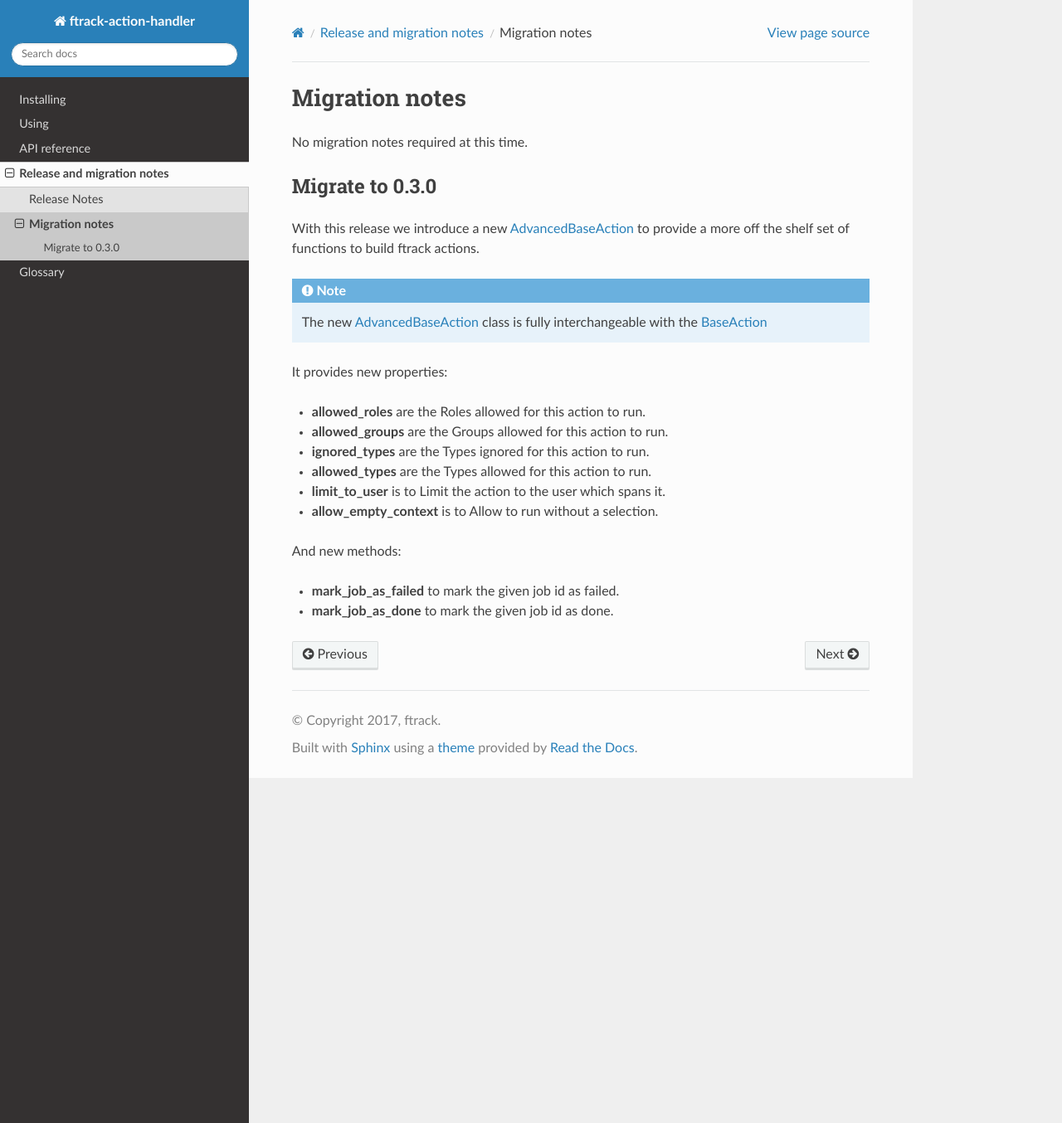
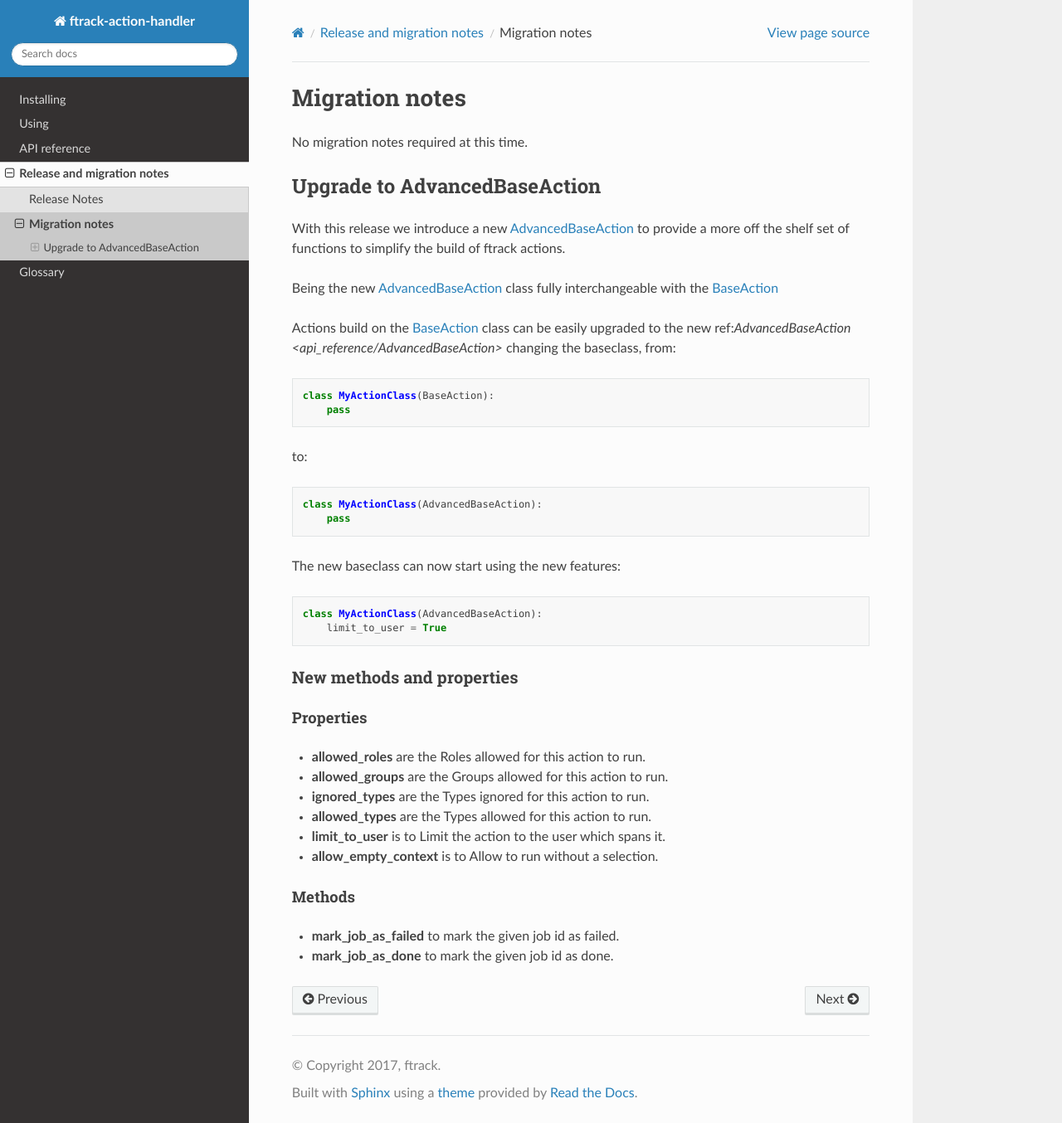
Before and after one commit to ftrackhq/ftrack-action-handler, a Sphinx documentation site: the page built from doc/release/migration.rst, in a window 1280 px wide and 1354 px high. Shown: the whole window at 83% size. Built offline with Sphinx 7.4.7 and the Read the Docs theme 2.0.0, drawn with Linux system fonts in a browser that asks for light colours.

Commit message:
improve and rename to upgrade

```diff
--- a/doc/release/migration.rst
+++ b/doc/release/migration.rst
@@ -9,17 +9,46 @@ Migration notes
 
 No migration notes required at this time.
 
-Migrate to 0.3.0
-================
+
+Upgrade to AdvancedBaseAction
+=============================
 
 With this release we introduce a new :ref:`AdvancedBaseAction <api_reference/AdvancedBaseAction>` to
-provide a more off the shelf set of functions to build ftrack actions.
+provide a more off the shelf set of functions to simplify the build of ftrack actions.
 
-.. note::
 
-    The new  :ref:`AdvancedBaseAction <api_reference/AdvancedBaseAction>` class is fully interchangeable with the :ref:`BaseAction <api_reference/BaseAction>`
+Being the new :ref:`AdvancedBaseAction <api_reference/AdvancedBaseAction>` class fully interchangeable with the :ref:`BaseAction <api_reference/BaseAction>`
 
-It provides new properties:
+
+Actions build on the :ref:`BaseAction <api_reference/BaseAction>` class can be easily
+upgraded to the new ref:`AdvancedBaseAction <api_reference/AdvancedBaseAction>` changing the baseclass, from:
+
+.. code::
+
+    class MyActionClass(BaseAction):
+        pass
+
+to:
+
+.. code::
+
+    class MyActionClass(AdvancedBaseAction):
+        pass
+
+
+The new baseclass can now start using the new features:
+
+.. code::
+
+    class MyActionClass(AdvancedBaseAction):
+        limit_to_user = True
+
+
+New methods and properties
+--------------------------
+
+Properties
+^^^^^^^^^^
 
 *  **allowed_roles** are the Roles allowed for this action to run.
 *  **allowed_groups** are the  Groups allowed for this action to run.
```
Also changed, not shown: other parts of doc/release/migration.rst (+2 -1 lines).
